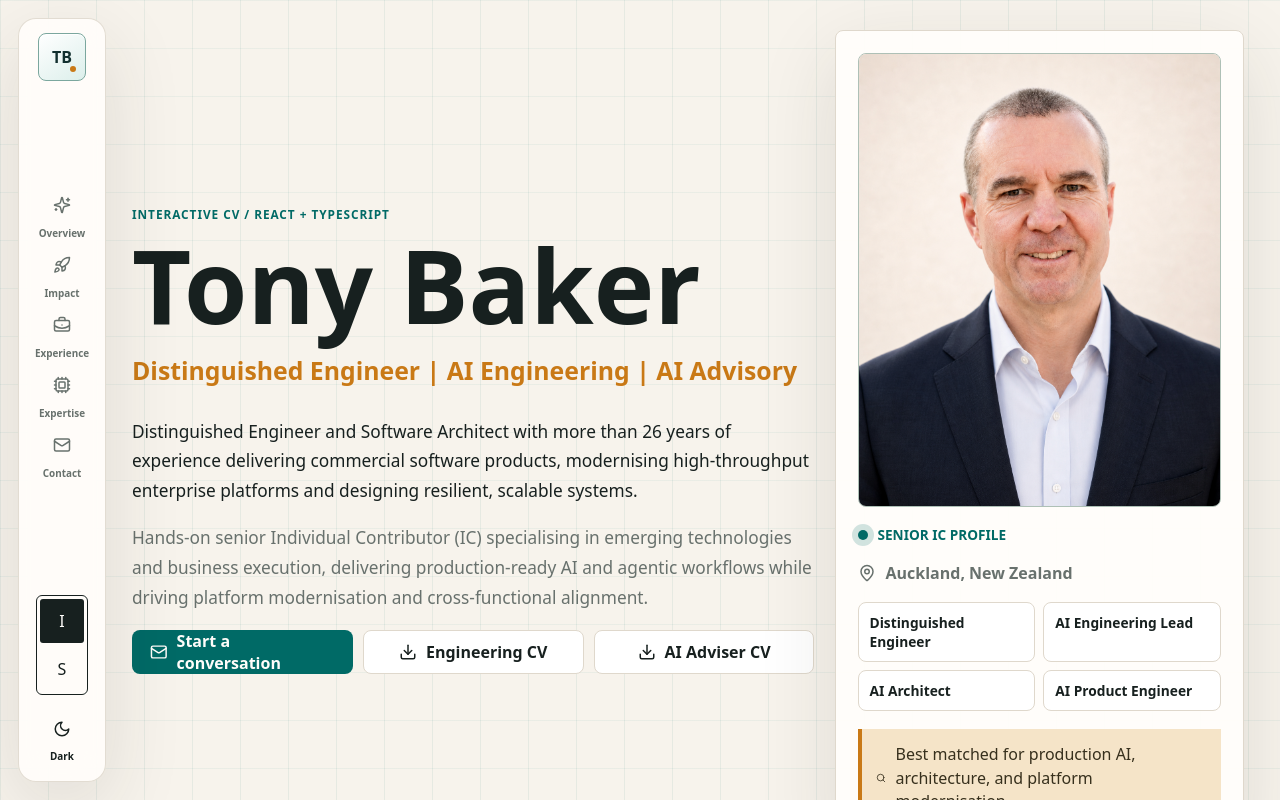
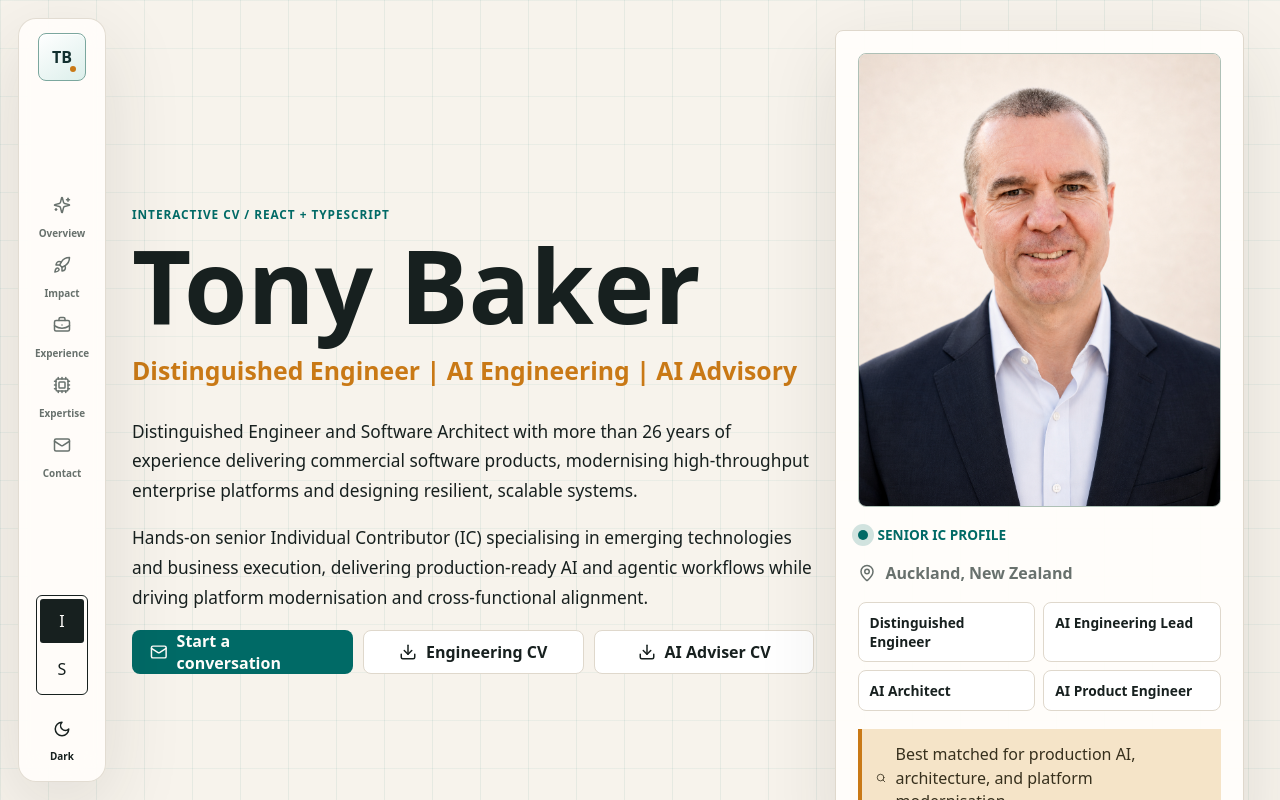
Before and after one commit to bakertony-hash/TonyBakerReactCV, a React (Vite) app: page / in a window 1280 px wide. Shown: the top 800 px of the page. Built offline with nearby package versions, Linux system fonts and the light colour scheme.

Commit message:
fix: remove muted class from the second hero summary and update tests to verify profile content

```diff
--- a/src/layouts/InteractiveLayout.tsx
+++ b/src/layouts/InteractiveLayout.tsx
@@ -181,7 +181,7 @@ function InteractiveLayout({
             <h1 id="hero-title">{profile.name}</h1>
             <p className="hero-title">{profile.title}</p>
             <p className="hero-summary">{profile.summary[0]}</p>
-            <p className="hero-summary muted">{profile.summary[1]}</p>
+            <p className="hero-summary">{profile.summary[1]}</p>
             <div className="hero-actions" aria-label="Contact actions">
               <a className="primary-action" href={`mailto:${profile.email}`}>
                 <Mail size={18} aria-hidden="true" />
```
Also changed, not shown: 1 other file (tests, documents, lock files or other folders).
